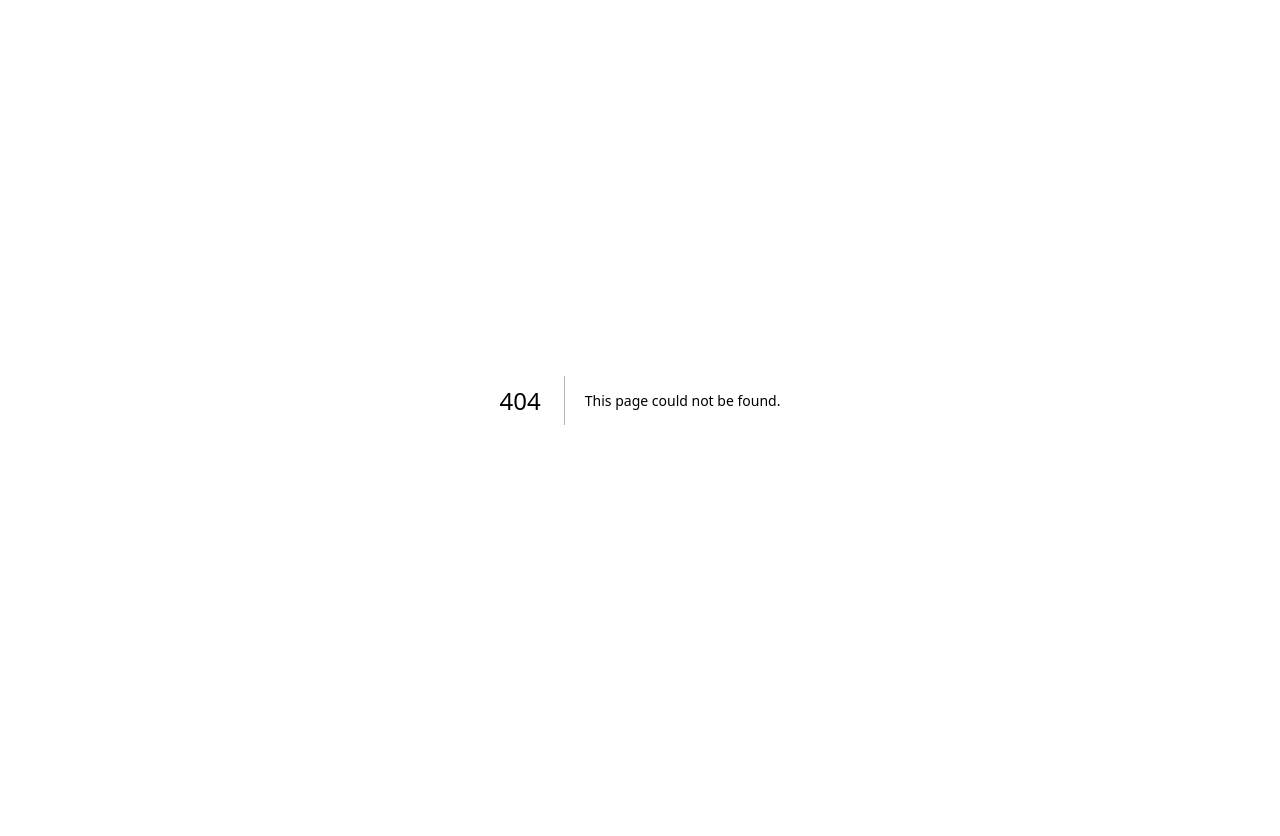
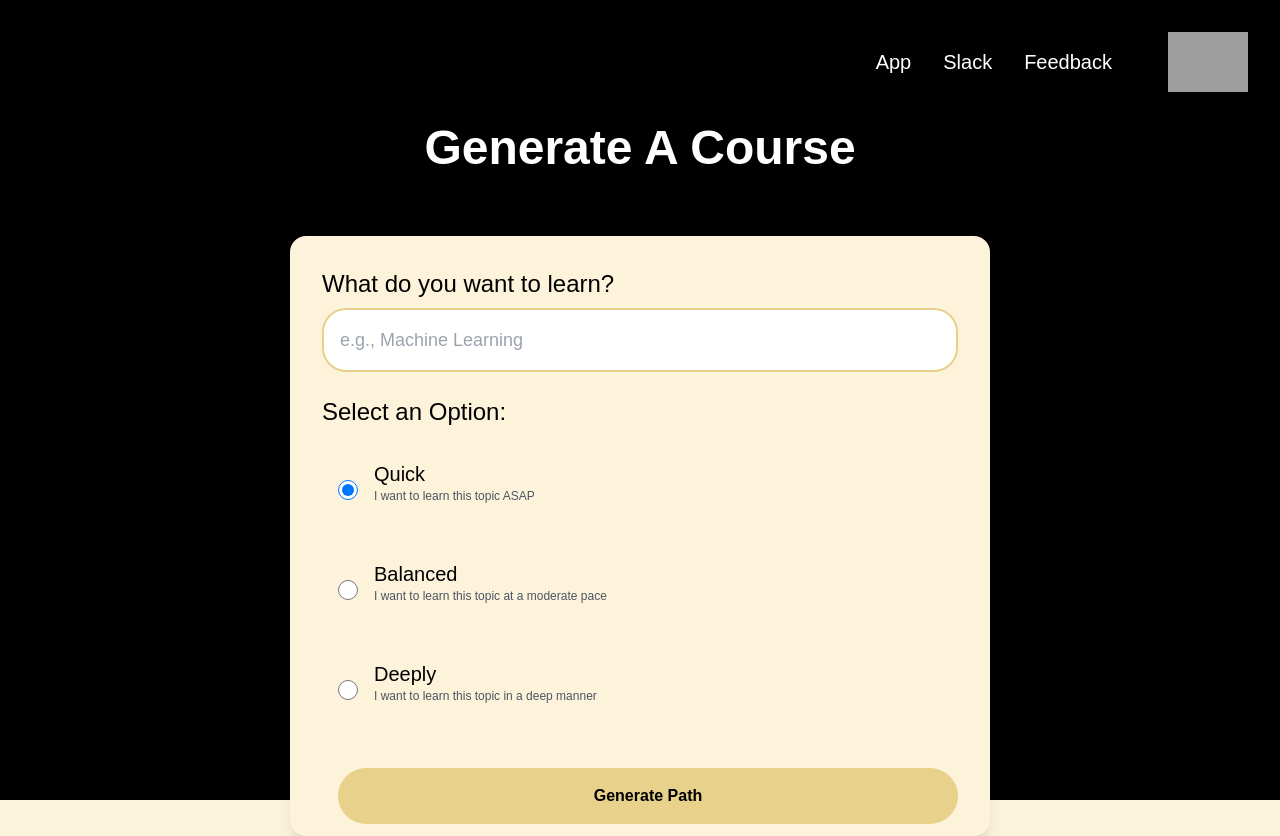
Before and after one commit to rushil-johal/maestro-fidutam, a Next.js app: page /create-path in a window 1280 px wide. Before the commit this address had no page. Before the commit the page ends 800 px from the top, so only its background shows below. Built offline with nearby package versions, Linux system fonts and the light colour scheme; grey boxes are pictures that could not be loaded; a web font is replaced by a local one.

Commit message:
Create page.js

```diff
--- /dev/null
+++ b/app/create-path/page.js
@@ -0,0 +1,152 @@
+// pages/create-path.js
+
+'use client';
+
+import { useState } from 'react';
+import Head from 'next/head';
+// import { useSearchParams } from 'next/navigation';
+import Link from 'next/link';
+import Image from 'next/image';
+
+export default function SureToProceed() {
+  const [textInput, setTextInput] = useState('');
+  const [selectedOption, setSelectedOption] = useState('Quick');
+
+
+  return (
+    <>
+      <Head>
+        <title>Create New Path</title>
+      </Head>
+      <div className="flex flex-col h-screen bg-black text-white">
+        <nav className="flex justify-end items-center p-4">
+          {/* The image/logo should go here if you need it */}
+          <div className="space-x-8 pr-10">
+            {/* Apply the Beatrice font using the class you created */}
+
+            <Link href="/" passHref>
+              <button
+                className="text-xl font-medium font-avenir hover:underline"
+                style={{ textDecorationColor: '#e8d28b' }} // Replace with your color
+              >
+                App
+              </button>
+            </Link>
+
+            <button
+              className="text-xl font-medium font-avenir hover:underline"
+              style={{ textDecorationColor: '#e8d28b' }}
+              onClick={() => window.location.href = 'https://join.slack.com/t/fidutam/shared_invite/zt-2ahd1s1va-tZ2DwtA_IfNAk9O1eT9aPg'}
+            >
+              Slack
+            </button>
+
+
+            <button
+              className="text-xl font-medium font-avenir hover:underline"
+              style={{ textDecorationColor: '#e8d28b' }}
+              onClick={() => window.location.href = 'mailto:fidutamteam@gmail.com'}
+            >
+              Feedback
+            </button>
+
+          </div>
+          <Link href="/" passHref>
+            <div className="p-4">
+              <Image
+                src="/fidulogo.png"
+                alt="Fidu logo"
+                width={80}
+                height={80}
+                className="font-avenir"
+              />
+            </div>
+          </Link>
+        </nav>
+        <main className="flex-grow flex flex-col items-center justify-center">
+          <h1 className="text-5xl font-bold mb-16 font-avenir">Generate A Course</h1>
+          <div className="max-w-3xl max-h-[500px] min-w-[700px] min-h-[600px] p-8 bg-[#fdf3db] rounded-2xl shadow-lg">
+            <div className="space-y-6">
+              <div>
+                <label htmlFor="learningTopic" className="block text-2xl font-avenir font-medium text-black">
+                  What do you want to learn?
+                </label>
+                <input
+                  type="text"
+                  id="learningTopic"
+                  name="learningTopic"
+                  value={textInput}
+                  onChange={(e) => setTextInput(e.target.value)}
+                  className="mt-2 block w-full rounded-3xl border-2 border-[#e8d28b] p-4 text-lg font-avenir font-medium text-black"
+                  placeholder="e.g., Machine Learning"
+                  required
+                />
+              </div>
+              <fieldset className="mb-4">
+                <legend className="block text-2xl font-avenir font-medium text-black mb-4">
+                  Select an Option:
+                </legend>
+                <div className="flex flex-col">
+                  <label className="flex items-center mb-2 p-4 rounded-lg cursor-pointer transition duration-300 ease-in-out hover:bg-[#e8d28b] text-black font-bold font-avenir">
+                    <input
+                      type="radio"
+                      name="option"
+                      value="Quick"
+                      checked={selectedOption === 'Quick'}
+                      onChange={(e) => setSelectedOption(e.target.value)}
+                      className="form-radio h-5 w-5 text-[#e8d28b] mr-4"
+                    />
+                    <div className="block text-xl font-avenir font-medium text-black mb-4">
+                      Quick
+                      <div className="text-gray-600 text-xs">I want to learn this topic ASAP</div>
+                    </div>
+                  </label>
+                  <label className="flex items-center mb-2 p-4 rounded-lg cursor-pointer transition duration-300 ease-in-out hover:bg-[#e8d28b] text-black font-bold font-avenir">
+                    <input
+                      type="radio"
+                      name="option"
+                      value="Balanced"
+                      checked={selectedOption === 'Balanced'}
+                      onChange={(e) => setSelectedOption(e.target.value)}
+                      className="form-radio h-5 w-5 text-[#e8d28b] mr-4"
+                    />
+                    <div className="block text-xl font-avenir font-medium text-black mb-4">
+                      Balanced
+                      <div className="text-gray-600 text-xs">I want to learn this topic at a moderate pace</div>
+                    </div>
+                  </label>
+                  <label className="flex items-center mb-2 p-4 rounded-lg cursor-pointer transition duration-300 ease-in-out hover:bg-[#e8d28b] text-black font-bold font-avenir">
+                    <input
+                      type="radio"
+                      name="option"
+                      value="Deeply"
+                      checked={selectedOption === 'Deeply'}
+                      onChange={(e) => setSelectedOption(e.target.value)}
+                      className="form-radio h-5 w-5 text-[#e8d28b] mr-4"
+                    />
+                    <div className="block text-xl font-avenir font-medium text-black mb-4">
+                      Deeply
+                      <div className="text-gray-600 text-xs">I want to learn this topic in a deep manner</div>
+                    </div>
+                  </label>
+                </div>
+              </fieldset>
+              <div className="text-center">
+                <Link
+                  href={{
+                    pathname: '/sure-to-proceed',
+                    query: { textInput, selectedOption },
+                  }}
+                >
+                  <p className="bg-[#e8d28b] text-black ml-4 px-4 py-4 rounded-full font-bold font-avenir">
+                    Generate Path
+                  </p>
+                </Link>
+              </div>
+            </div>
+          </div>
+        </main>
+      </div>
+    </>
+  );
+};
```
